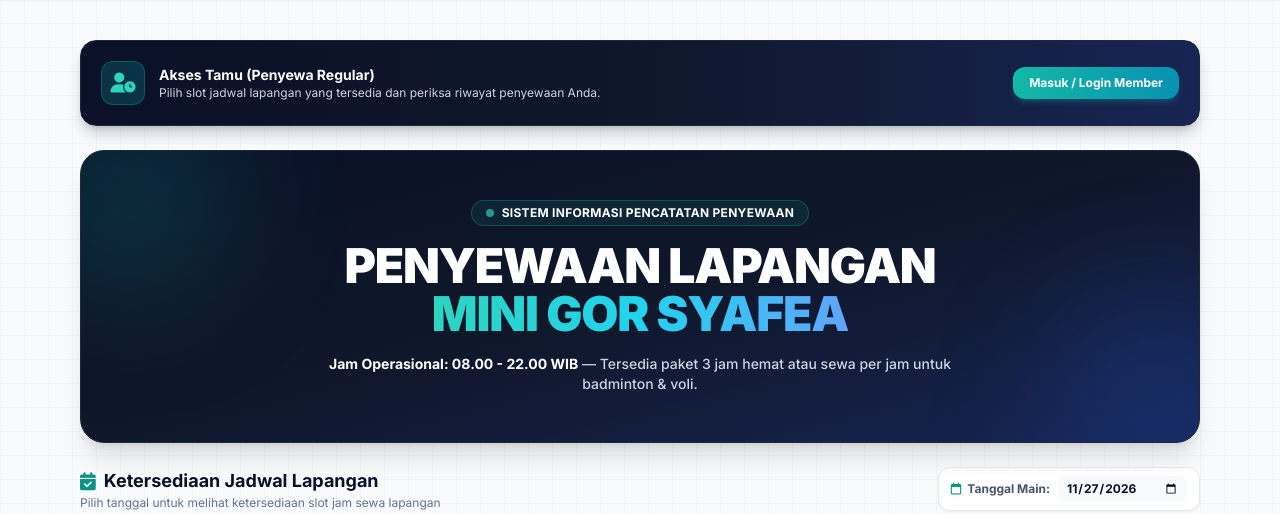
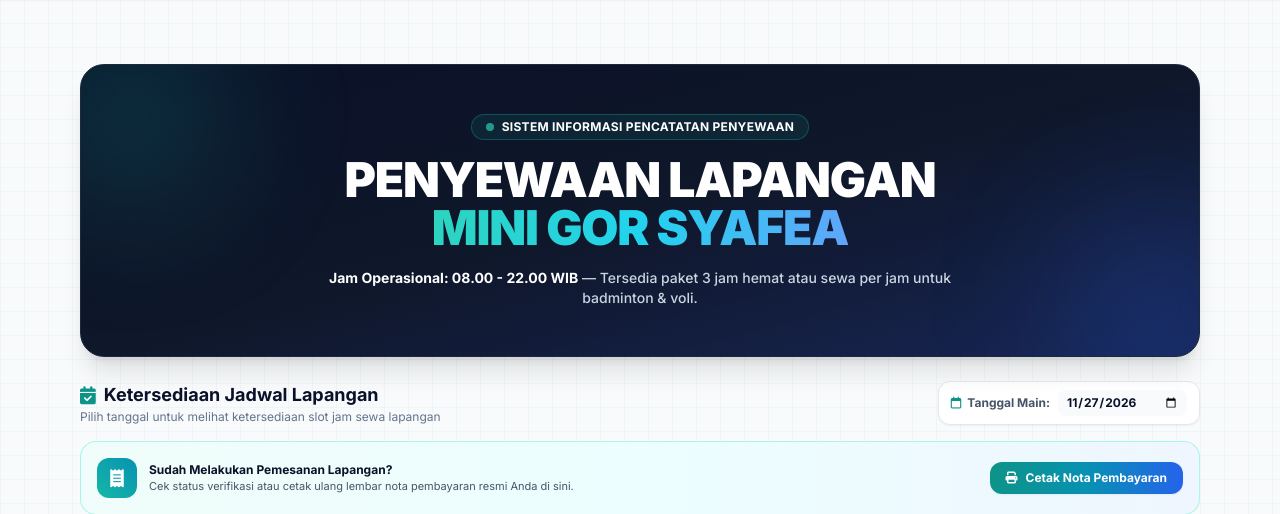
Before and after one commit to arendrareall/Project-Mini-Gor-Syafea, a Laravel app: page / in a window 1280 px wide. Shown: the part 73-587 px from the top of the page. Run offline with Laravel 12, Linux system fonts and the light colour scheme; some libraries are stand-ins or nearby versions.

Commit message:
Penyederhanaan UI: Hapus banner tombol ganda, satukan portal masuk di navbar

```diff
--- a/resources/views/booking/index.blade.php
+++ b/resources/views/booking/index.blade.php
@@ -5,19 +5,19 @@
 @section('content')
 <div class="space-y-6" id="home">
 
-    <!-- BANNER STATUS PENGUNJUNG (GUEST / MEMBER) -->
-    <div id="bannerStatus" class="bg-gradient-to-r from-navy-950 via-slate-900 to-blue-950 text-white p-4 sm:p-5 rounded-2xl flex flex-col sm:flex-row items-center justify-between gap-4 shadow-lg shadow-navy-950/20 border border-slate-800">
+    <!-- BANNER KHUSUS MEMBER AKTIF (HANYA TAMPIL JIKA LOGIN SEBAGAI MEMBER) -->
+    <div id="memberWelcomeBanner" class="hidden bg-gradient-to-r from-tosca-700 via-cyan-800 to-navy-900 text-white p-4 sm:p-5 rounded-2xl flex-col sm:flex-row items-center justify-between gap-4 shadow-lg shadow-tosca-700/20 border border-tosca-500/30">
         <div class="flex items-center gap-3.5">
-            <div id="bannerIcon" class="w-11 h-11 rounded-xl bg-gradient-to-tr from-tosca-500/20 to-cyan-500/20 text-tosca-400 flex items-center justify-center border border-tosca-500/30">
-                <i class="fa-solid fa-user-clock text-xl"></i>
+            <div class="w-11 h-11 rounded-xl bg-white/15 text-tosca-200 flex items-center justify-center border border-white/20">
+                <i class="fa-solid fa-award text-xl"></i>
             </div>
             <div>
-                <h3 id="bannerTitle" class="text-sm font-bold text-white">Akses Tamu (Penyewa Regular)</h3>
-                <p id="bannerDesc" class="text-xs text-slate-300">Pilih slot jadwal lapangan yang tersedia dan periksa riwayat penyewaan Anda.</p>
+                <h3 id="memberWelcomeTitle" class="text-sm font-bold text-white">Halo, Member Syafea!</h3>
+                <p class="text-xs text-tosca-100">Hak istimewa custom jadwal & tarif diskon member telah aktif untuk akun Anda.</p>
             </div>
         </div>
-        <button type="button" onclick="openUnifiedLoginModal()" id="btnActionBanner" class="px-4 py-2 bg-gradient-to-r from-tosca-500 to-cyan-600 hover:from-tosca-600 hover:to-cyan-700 text-white text-xs font-bold rounded-xl shadow-md shadow-tosca-500/25 transition-all whitespace-nowrap">
-            Masuk / Login Member
+        <button type="button" onclick="openHistoryModal()" class="px-4 py-2 bg-white text-tosca-700 hover:bg-slate-100 text-xs font-bold rounded-xl shadow-sm transition-all whitespace-nowrap">
+            <i class="fa-solid fa-receipt mr-1"></i> Riwayat Pesanan Saya
         </button>
     </div>
 
--- a/resources/views/layouts/app.blade.php
+++ b/resources/views/layouts/app.blade.php
@@ -497,7 +497,7 @@
             const badge = document.getElementById('memberProfileBadge');
             const nameDisplay = document.getElementById('memberNameDisplay');
             if (btnLogin) {
-                btnLogin.innerText = "Ganti Akun / Role";
+                btnLogin.innerText = "Ganti Akun";
                 btnLogin.className = "px-3 py-1.5 text-xs font-semibold text-slate-600 hover:text-navy-950 bg-slate-200/80 rounded-xl transition-all";
             }
             if (badge) {
@@ -506,24 +506,12 @@
             }
             if (nameDisplay) nameDisplay.innerText = name;
 
-            const banner = document.getElementById('bannerStatus');
-            if (banner) {
-                banner.className = "bg-gradient-to-r from-tosca-700 via-cyan-800 to-navy-900 text-white p-4 sm:p-5 rounded-2xl flex flex-col sm:flex-row items-center justify-between gap-4 shadow-lg shadow-tosca-700/20";
-                const bannerIcon = document.getElementById('bannerIcon');
-                if (bannerIcon) {
-                    bannerIcon.className = "w-11 h-11 rounded-xl bg-white/15 text-tosca-200 flex items-center justify-center border border-white/20";
-                    bannerIcon.innerHTML = '<i class="fa-solid fa-award text-xl"></i>';
-                }
-                const bannerTitle = document.getElementById('bannerTitle');
-                if (bannerTitle) bannerTitle.innerText = "Halo, " + name + " (Member Aktif)";
-                const bannerDesc = document.getElementById('bannerDesc');
-                if (bannerDesc) bannerDesc.innerText = "Hak istimewa custom jadwal aktif + Tarif spesial Member GOR Syafea.";
-                const bannerBtn = document.getElementById('btnActionBanner');
-                if (bannerBtn) {
-                    bannerBtn.innerText = "Lihat Riwayat Member";
-                    bannerBtn.className = "px-4 py-2 bg-white text-tosca-700 hover:bg-slate-100 text-xs font-bold rounded-xl shadow transition-all whitespace-nowrap";
-                    bannerBtn.onclick = openHistoryModal;
-                }
+            const memberBanner = document.getElementById('memberWelcomeBanner');
+            if (memberBanner) {
+                memberBanner.classList.remove('hidden');
+                memberBanner.classList.add('flex');
+                const title = document.getElementById('memberWelcomeTitle');
+                if (title) title.innerText = "Halo, " + name + " (Member Aktif)";
             }
 
             const scheduleCtrl = document.getElementById('memberScheduleControl');
```
